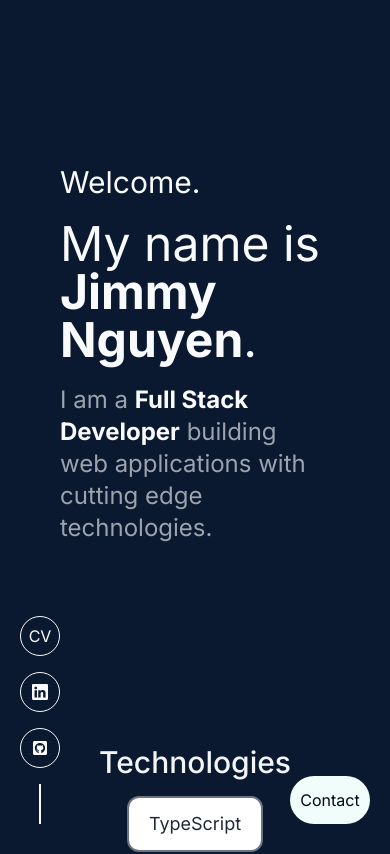
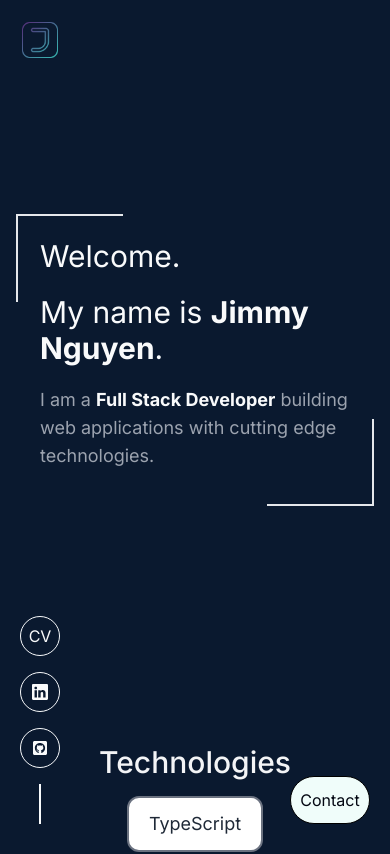
Before and after one commit to NguyenVBRC/next-portfolio, a Next.js app: page / in a window 390 px wide. Shown: the top 854 px of the page. Built offline with nearby package versions, Linux system fonts and the light colour scheme; no server answers.

Commit message:
Logo and Styling

```diff
--- a/app/page.tsx
+++ b/app/page.tsx
@@ -1,14 +1,33 @@
+"use client";
+
+import { useEffect } from "react";
+
+import Image from "next/image";
+import logo from "@/public/jLogo.png";
+
 import Introduction from "@/components/content/Introduction";
 import Technologies from "@/components/content/Technologies";
 import Experience from "@/components/content/Experience";
 import ContactBtn from "@/components/buttons/ContactBtn";
 import SocialsBtn from "@/components/buttons/SocialsBtn";
+import SectionDivider from "@/components/SectionDivider";
 
 export default function Home() {
+  function toTop() {
+    scrollTo(0, 0);
+  }
+
+  useEffect(() => {
+    toTop();
+  }, []);
+
   return (
     <main className="flex flex-col items-center px-4">
+      <div className="fixed top-5 left-5 hover:cursor-pointer" onClick={toTop}>
+        <Image src={logo} alt="Page Logo" height={40} width={40} />
+      </div>
       <Introduction />
-      {/* <SectionDivider /> */}
+      <SectionDivider />
       <Technologies />
       <Experience />
       <ContactBtn />
--- a/components/buttons/ContactBtn.tsx
+++ b/components/buttons/ContactBtn.tsx
@@ -13,7 +13,10 @@ export default function ContactBtn() {
   return (
     <div className="flex flex-col items-center justify-center z-40">
       {showContact && <Contact />}
-      <button className="fixed bottom-5 right-5 bg-teal-50 text-gray-950 w-[5rem] h-[3rem] rounded-full items-center justify-center hover:scale-[1.15] active:scale-105" onClick={handleClick}>
+      <button
+        className="fixed bottom-5 right-5 border-[1px] border-[black] bg-teal-50 text-gray-950 w-[5rem] h-[3rem] rounded-full items-center justify-center hover:scale-[1.15] active:scale-105"
+        onClick={handleClick}
+      >
         Contact
       </button>
     </div>
--- a/components/content/Introduction.tsx
+++ b/components/content/Introduction.tsx
@@ -5,15 +5,20 @@ import { motion } from "framer-motion";
 
 export default function Intro() {
   return (
-    <motion.div className="flex flex-col items-center text-gray-50 justify-center h-[55vh] mb-10 mt-4 px-4" initial={{ opacity: 0, y: 100 }} animate={{ opacity: 1, y: 0 }}>
-      <div className="p-7 relative">
+    <motion.div className="w-[100%] flex flex-col items-center text-gray-50 justify-center h-[55vh] mb-10 mt-4" initial={{ opacity: 0, y: 100 }} animate={{ opacity: 1, y: 0 }}>
+      <div className=" relative p-6 sm:p-7">
         <h3 className="text-3xl">Welcome.</h3>
-        <h1 className="text-5xl my-5">
+        <h1 className="my-5 text-3xl sm:text-5xl">
           My name is <span className="font-bold">Jimmy Nguyen</span>.
         </h1>
-        <p className="text-2xl my-3 text-gray-400">
+        <p className="my-3 text-gray-400 text-lg sm:text-2xl ">
           I am a <span className="font-bold text-gray-50">Full Stack Developer</span> building web applications with cutting edge technologies.
         </p>
+        {/* Borders */}
+        <div className="absolute top-0 left-0 h-1 w-[30%] border-t-2"></div>
+        <div className="absolute top-0 left-0 h-[30%] w-1 border-l-2"></div>
+        <div className="absolute bottom-0 right-0 h-[30%] w-1 border-r-2"></div>
+        <div className="absolute bottom-0 right-0 h-1 w-[30%] border-b-2"></div>
       </div>
     </motion.div>
   );
```
